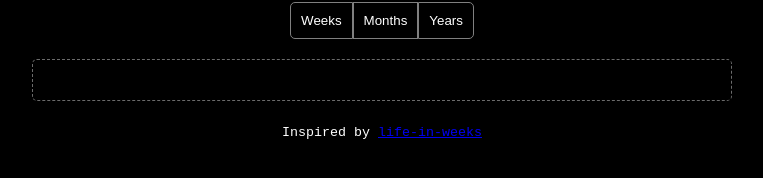
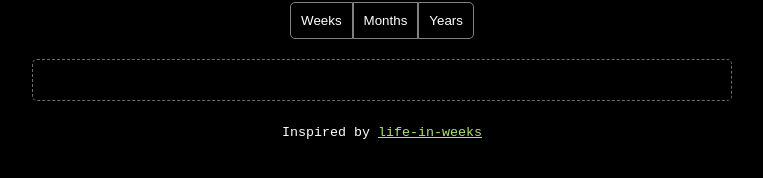
Before and after one commit to VallarasuS/Vallarasu.in, a Jekyll site: the page docs/r/life-in-weeks.html, which Jekyll copies as it is, in a window 1280 px wide. Shown: the part 418-596 px from the top of the page, without its empty margins (258-1021 px from the left). Built offline with Jekyll 4.4.1, drawn with Linux system fonts in a browser that asks for light colours.

Commit message:
Update life-in-weeks.html

```diff
--- a/docs/r/life-in-weeks.html
+++ b/docs/r/life-in-weeks.html
@@ -133,7 +133,7 @@
 
         <div style="text-align: center;">
             <span style="font-size: smaller;">Inspired by <a href="https://waitbutwhy.com/2014/05/life-weeks.html"
-                    target="_blank">life-in-weeks</a> </span>
+                    target="_blank" style="color: #a9e573;">life-in-weeks</a> </span>
         </div>
 
     </div>
```
